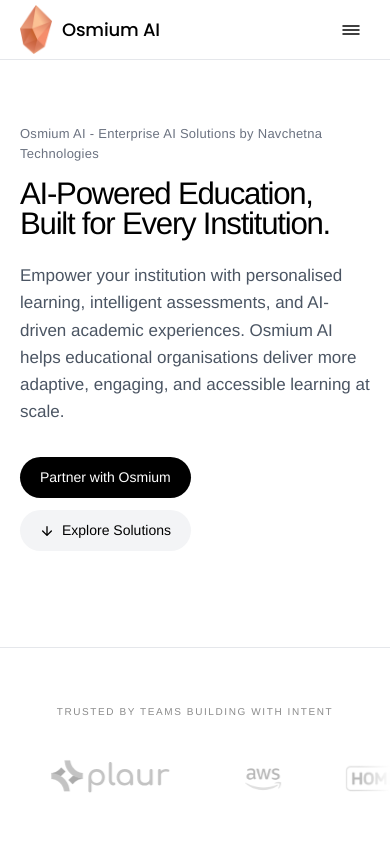
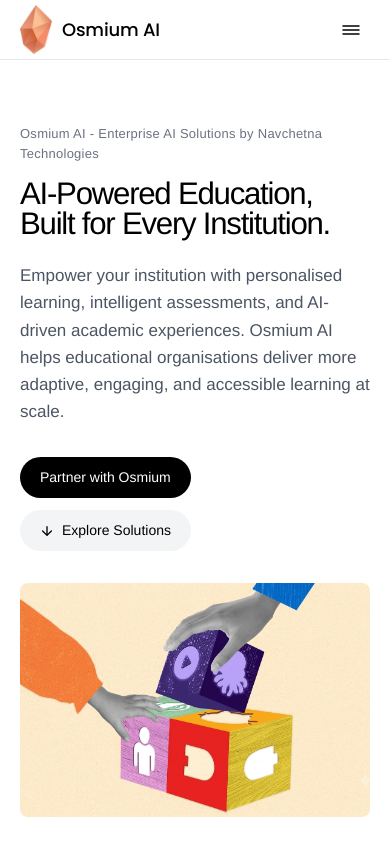
Before and after one commit to Swastik400/osmium3.0, a Next.js app in the folder education-site/: page / in a window 390 px wide. Shown: the top 844 px of the page. Built offline with nearby package versions, Linux system fonts and the light colour scheme.

Commit message:
fix: hero image visible on mobile, audience cards 1-col on mobile

```diff
--- a/education-site/app/components/AudienceCards.tsx
+++ b/education-site/app/components/AudienceCards.tsx
@@ -45,7 +45,7 @@
         }
         @media (max-width: 768px) {
           .audience-grid {
-            grid-template-columns: repeat(2, 1fr);
+            grid-template-columns: 1fr;
             gap: 16px;
           }
         }
--- a/education-site/app/components/Hero.tsx
+++ b/education-site/app/components/Hero.tsx
@@ -40,7 +40,7 @@
           </div>
 
           {/* Image */}
-          <div style={{ flex: 1 }}>
+          <div className="hero-img-wrap">
             <div style={{ position: "relative", width: "100%", aspectRatio: "3/2", borderRadius: 8, overflow: "hidden" }}>
               <Image
                 src="/hero-learning.jpg"
@@ -57,8 +57,10 @@
       </div>
 
       <style>{`
+        .hero-img-wrap { flex: 1; width: 100%; }
         @media (max-width: 768px) {
           .hero-inner { flex-direction: column !important; gap: 32px !important; }
+          .hero-img-wrap { flex: none !important; width: 100% !important; }
         }
       `}</style>
     </section>
```
